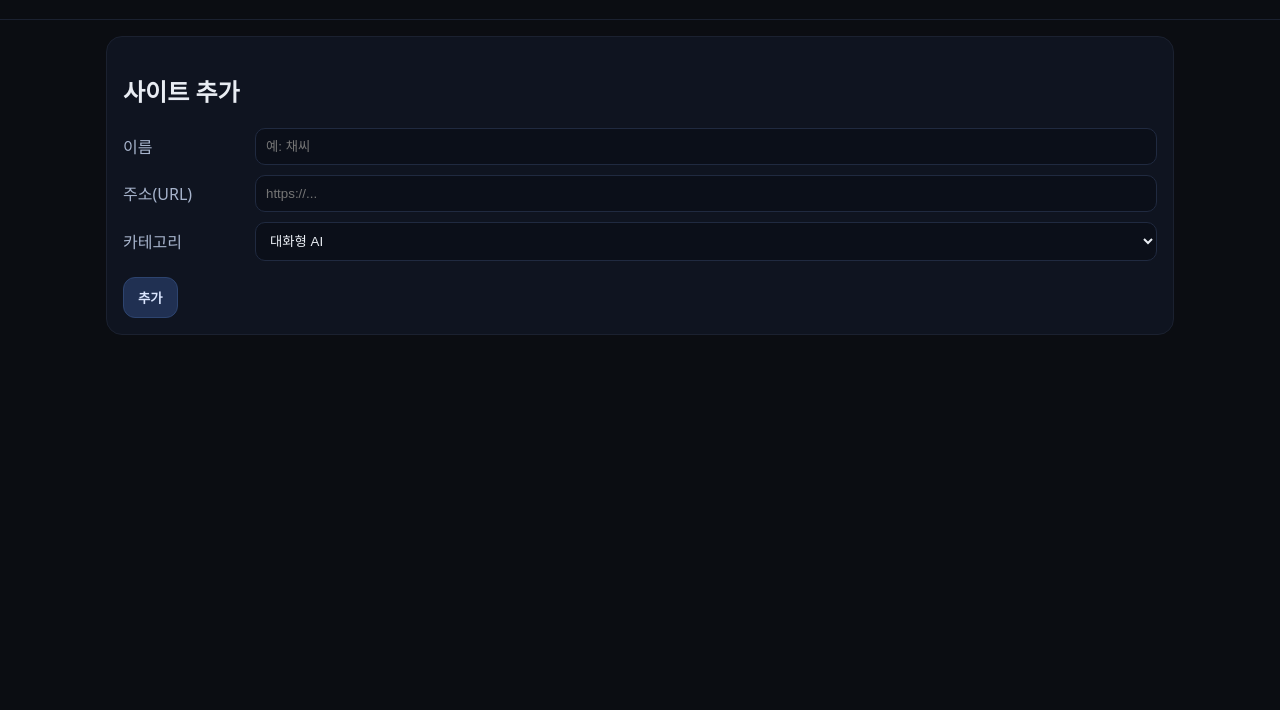
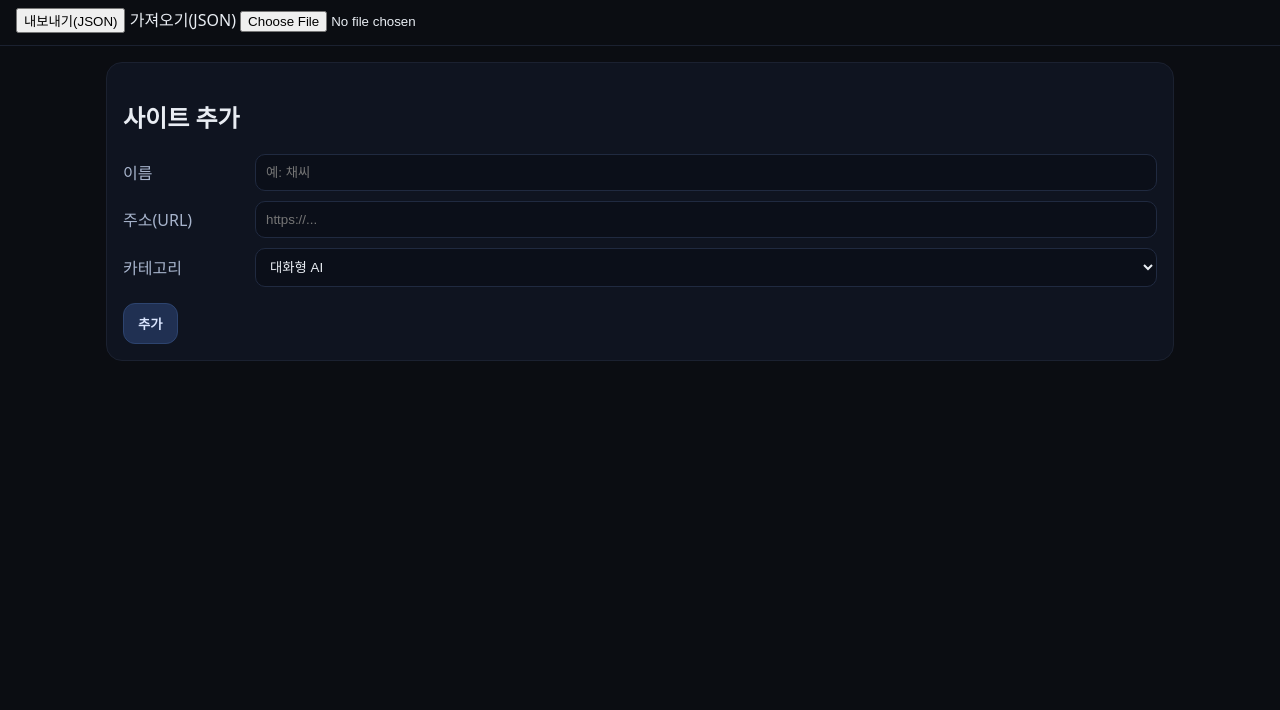
Before and after one commit to lmagiconcertl-sketch/ChaeSSiDash, a plain HTML site: page index.html in a window 1280 px wide. Shown: the part 90-800 px from the top of the page. Drawn offline with Linux system fonts and the light colour scheme.

Commit message:
Update index.html

```diff
--- a/index.html
+++ b/index.html
@@ -13,6 +13,14 @@
       <button class="tab-btn active" data-tab="sites" type="button">자주 가는 사이트</button>
       <button class="tab-btn" data-tab="subs" type="button">AI 구독 관리</button>
     </nav>
+        <div class="controls">
+          <button id="btn-export" type="button">내보내기(JSON)</button>
+            <label class="import-label">가져오기(JSON)
+              <input id="file-import" type="file" accept="application/json">
+            </label>
+    </div>
+
+
   </header>
 
   <main>
```
